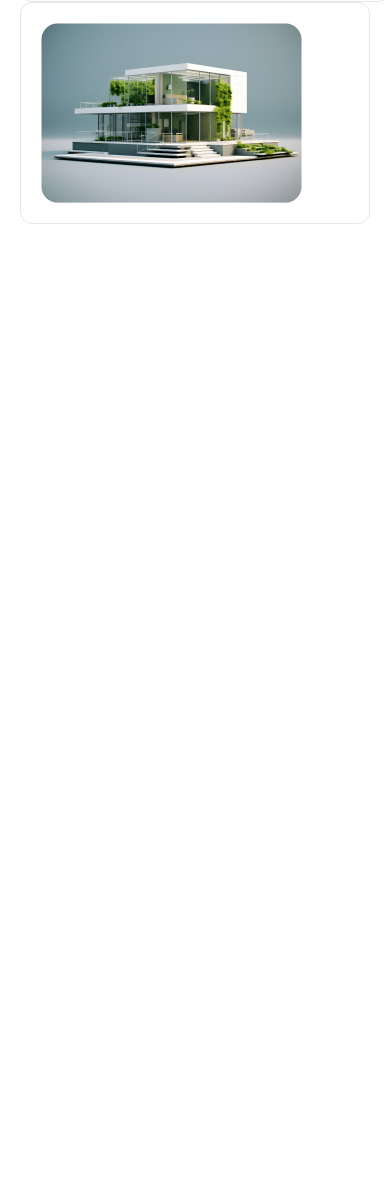
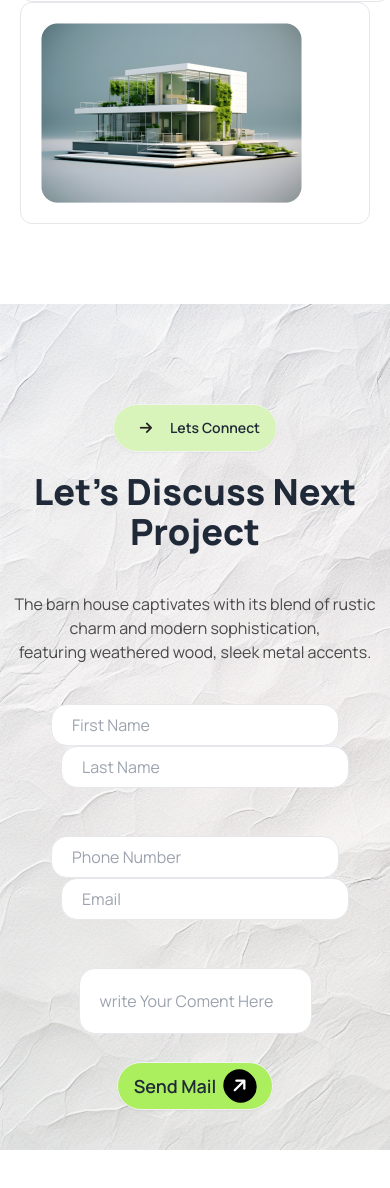
Before and after one commit to Shuvo015/Project3, a plain HTML site: page index.html in a window 390 px wide. Shown: the part 4765-5953 px from the top of the page. Before the commit the page ends 5069 px from the top, so only its background shows below. Drawn offline with nearby package versions, Linux system fonts and the light colour scheme.

Commit message:
Discuss Section wtih responsive

```diff
--- a/index.html
+++ b/index.html
@@ -183,5 +183,26 @@
       </div>
     </div>
    </section>
+   <section class="bg-cover " style="background-image:url('assets/bg.jpg') ;">
+    <div class="container mx-auto">
+
+        <div class="text-center pt-20">
+          <button class="btn bg-[#d9f4ba] my-5 rounded-full"><i class="fa-solid fa-arrow-right text-[#212121] w-8  py-2 mr-0"></i>Lets Connect</button>
+          <h2 class="text-4xl font-extrabold sm:text-3xl">Let’s Discuss Next Project</h2>
+          <p class="text-[#494949] my-10 sm:text-[11px] sm:my-6 md:text-lg">The barn house captivates with its blend of rustic charm and modern sophistication,<br> featuring weathered wood, sleek metal accents.</p>
+        </div>
+
+    </div>
+    <div class="mb-20 container mx-auto text-center pb-10">
+      <input type="text" placeholder="First Name" class="border rounded-2xl w-72 h-10 p-5 sm:mb-8">
+      <input type="text" placeholder="Last Name" class="border rounded-2xl w-72 h-10 p-5 ml-5 sm:ml-0"><br><br><br>
+      <input type="text" placeholder="Phone Number" class="border rounded-2xl w-72 h-10 p-5 sm:mb-8">
+      <input type="text" placeholder="Email" class="border rounded-2xl w-72 h-10 p-5 ml-5 sm:ml-0"><br><br><br>
+      <input type="text" placeholder="write Your Coment Here" class="border rounded-2xl md:w-[600px] md:h-[200px] sm:h-[150px] p-5 sm:w-[350px] ">
+      <div>
+        <button class=" btn bg-[#ABEF5F] text-lg rounded-full md:w-[600px] mt-7 sm:w-[350px]">Send Mail<i class="fa-solid fa-arrow-right bg-[black] text-white w-8 rounded-full py-2 -rotate-45  " ></i></button>
+      </div>
+    </div>
+   </section>
 </body>
 </html>
```
